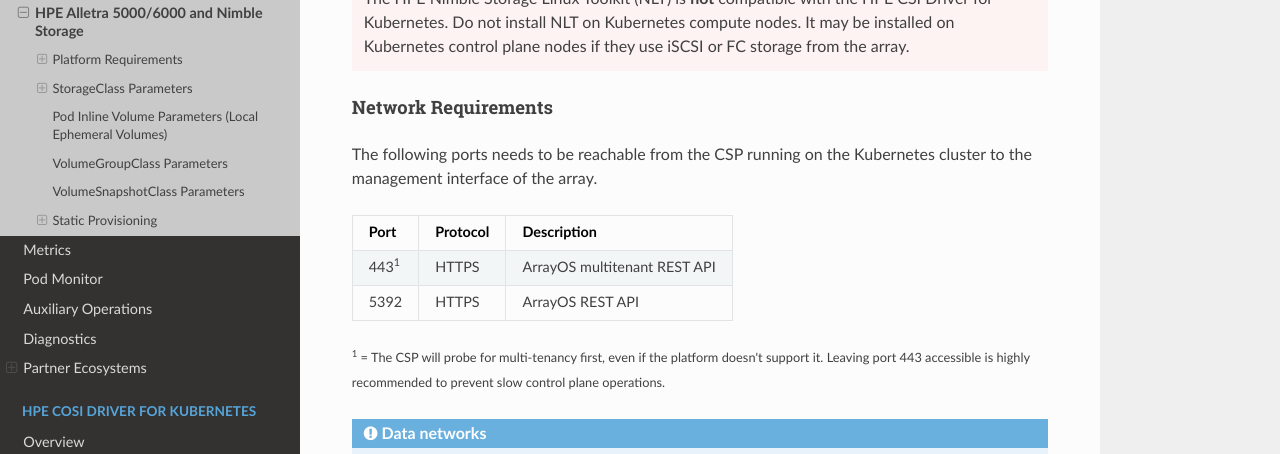
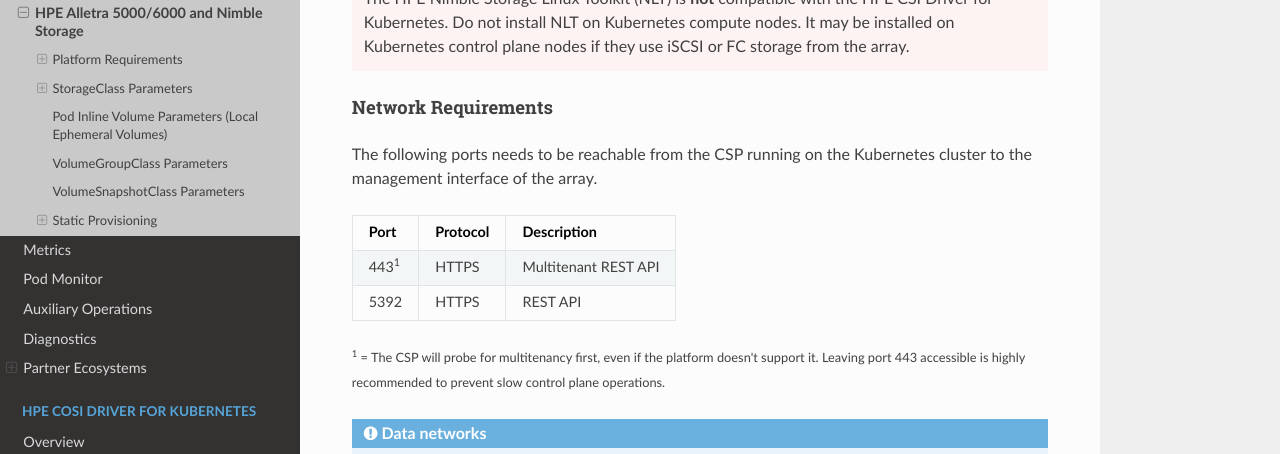
Before and after one commit to hpe-storage/scod, an MkDocs documentation site: the page built from docs/csi_driver/container_storage_provider/hpe_alletra_6000/index.md, in a window 1280 px wide and 900 px high, scrolled down 1621 px. Shown: the top 454 px of the window. Built offline with MkDocs 1.6.1, drawn with Linux system fonts in a browser that asks for light colours; nearby versions of some CDN libraries.

Commit message:
Clarified network requirements on Nimble
Signed-off-by: Michael Mattsson <michael.mattsson@gmail.com>

```diff
--- a/docs/csi_driver/container_storage_provider/hpe_alletra_6000/index.md
+++ b/docs/csi_driver/container_storage_provider/hpe_alletra_6000/index.md
@@ -30,11 +30,11 @@
 
 | Port | Protocol | Description |
 | ---- | -------- | ----------- |
-| 443<sup>1</sup>  | HTTPS | ArrayOS multitenant REST API |
-| 5392 | HTTPS | ArrayOS REST API |
+| 443<sup>1</sup>  | HTTPS | Multitenant REST API |
+| 5392 | HTTPS | REST API |
 
 <small>
- <sup>1</sup> = The CSP will probe for multi-tenancy first, even if the platform doesn't support it. Leaving port 443 accessible is highly recommended to prevent slow control plane operations.
+ <sup>1</sup> = The CSP will probe for multitenancy first, even if the platform doesn't support it. Leaving port 443 accessible is highly recommended to prevent slow control plane operations.
 </small>
 
 !!! info "Data networks"
```
